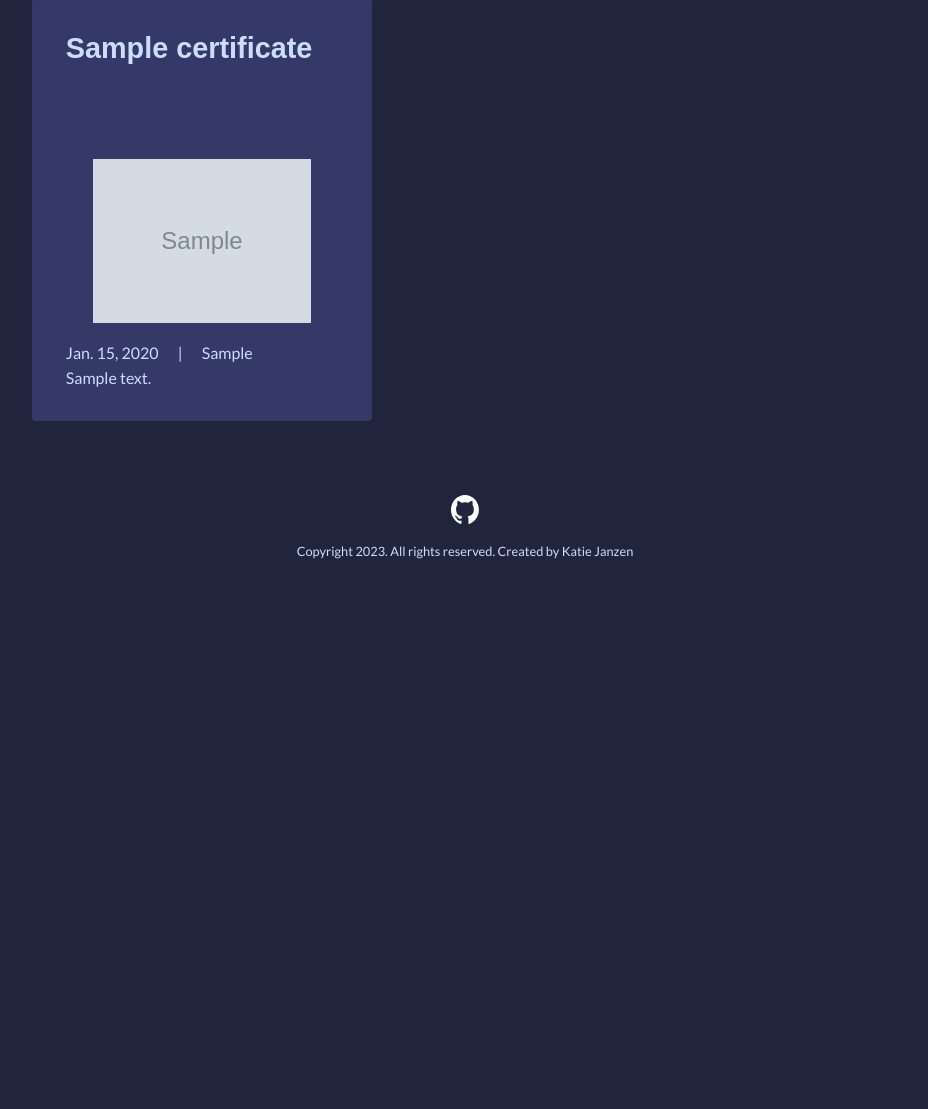
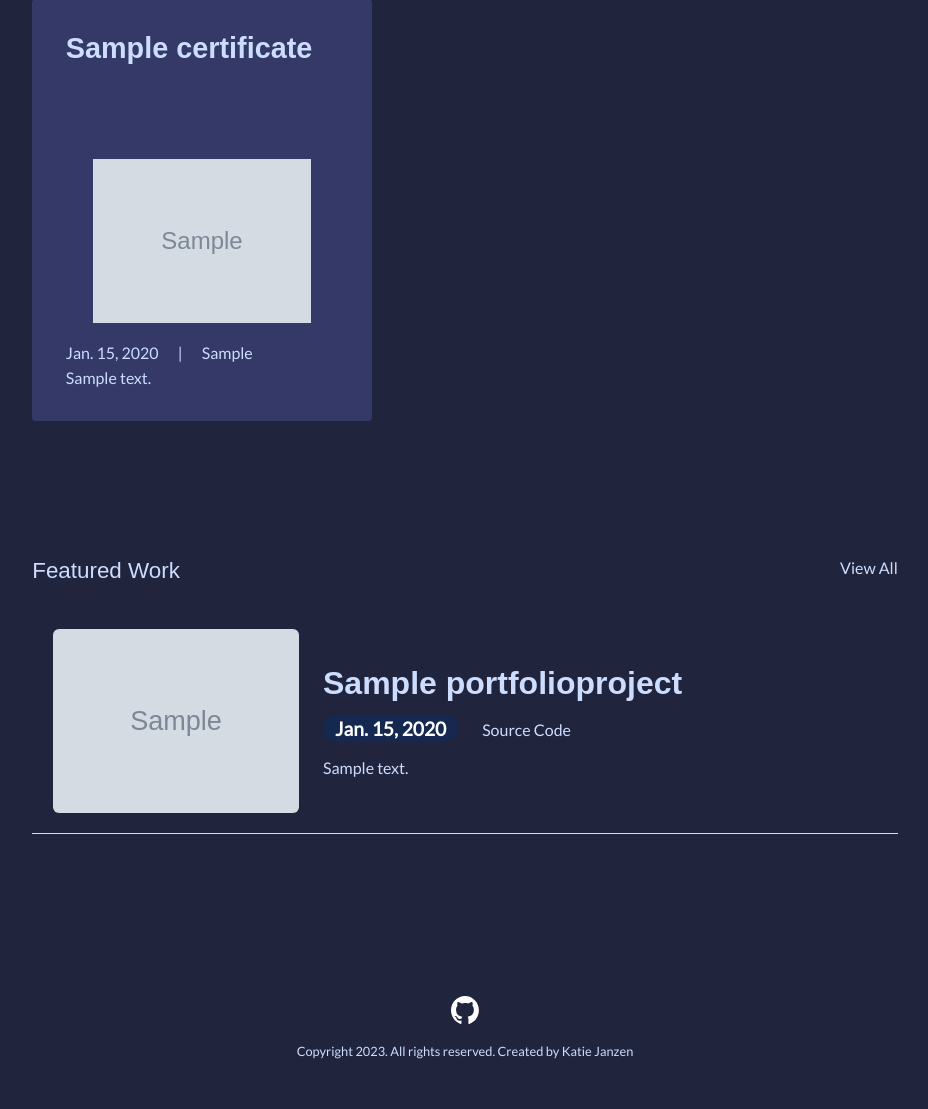
Before and after one commit to ImpendingKataclysm/personal_portfolio_site, a Django app: page / in a window 1280 px wide. Shown: the part 914-2023 px from the top of the page, without its empty margins (175-1103 px from the left). Before the commit the page ends 1473 px from the top, so only its background shows below. Run offline with Django 4.2, Linux system fonts and the light colour scheme; tables that the repository leaves empty hold one stand-in row (values such as "Sample post"); grey boxes marked "Sample" are stand-in pictures; some libraries are stand-ins or nearby versions; some web fonts are replaced.

Commit message:
Display portfolio projects from the database on the home page and include a link with each project to a detail page

```diff
--- a/main_site/static/css/style.css
+++ b/main_site/static/css/style.css
@@ -43,6 +43,12 @@ ul {
     line-height: normal;
     font-family: var(--titleFont);
     font-weight: var(--bold);
+}
+
+.lgTitle {
+    font-size: 2rem;
+    font-weight: var(--bold);
+    font-family: var(--titleFont);
 }
 
 .mdTitle {
@@ -251,6 +257,45 @@ a, .btn {
     left: 1rem;
 }
 
+/* Projects Section */
+
+.portfolioCard {
+    padding: 1.3rem;
+    border-bottom: 1px solid #e0e0e0;
+}
+
+.portfolioImgCol img {
+    border-radius: 6px;
+    width: 15.375rem;
+    height: 11.5rem;
+    -o-object-fit: cover;
+    object-fit: cover;
+}
+
+.portfolioContentCol > p:last-child {
+    margin-bottom: 0;
+}
+
+.portfolioOption {
+    padding: 0.3rem 0 1rem;
+}
+
+.portfolioOption li {
+    display: inline-block;
+    padding-right: 1.3rem;
+}
+
+.dateLbl {
+    display: inline-block;
+    padding: 0.25rem 0.75rem;
+    background-color: #142850;
+    border-radius: 1.2rem;
+    color: #fff;
+    font-size: 1.2rem;
+    line-height: 1;
+    font-weight: var(--bold);
+}
+
 /* For larger screens */
 
 @media screen and (min-width: 992px) {
--- a/main_site/templates/index.html
+++ b/main_site/templates/index.html
@@ -125,4 +125,55 @@
             </div>
         </div>
     </section>
+
+    <!-- Projects Section -->
+    <section>
+        <div class="sectionSpace">
+            <div class="container">
+                <div class="portfolioCol">
+                    <div class="row pb-3">
+                        <div class="col">
+                            <h3 class="smTitle">Featured Work</h3>
+                        </div>
+                        <div class="col-auto">
+                            <a href="{% url 'main_site:portfolio' %}" class="simpleLink">
+                                View All
+                            </a>
+                        </div>
+                    </div>
+                    {% for project in projects %}
+                        <div class="portfolioCard">
+                            <div class="row g-4 align-items-center">
+                                <div class="col-md-auto">
+                                    <div class="portfolioImgCol">
+                                        <img src="{{ project.image.url }}" alt="{{ project.name }}" />
+                                    </div>
+                                </div>
+                                <div class="col-md">
+                                    <div class="portfolioContentCol">
+                                        <h4 class="lgTitle">
+                                        <a href="{% url 'main_site:portfolio_detail' project.slug %}">
+                                            {{ project.name }}
+                                        </a>
+                                    </h4>
+                                        <ul class="portfolioOption">
+                                            <li>
+                                                <span class="dateLbl">{{ project.date.date }}</span>
+                                            </li>
+                                            <li>
+                                                <a href="{{ project.source_code_url }}" target="_blank">
+                                                    Source Code
+                                                </a>
+                                            </li>
+                                        </ul>
+                                        <p>{{ project.description }}</p>
+                                    </div>
+                                </div>
+                            </div>
+                        </div>
+                    {% endfor %}
+                </div>
+            </div>
+        </div>
+    </section>
 {% endblock %}
--- a/main_site/urls.py
+++ b/main_site/urls.py
@@ -6,4 +6,6 @@ app_name = 'main_site'
 urlpatterns = [
     path('', views.HomeView.as_view(), name='home'),
     path('contact/', views.ContactView.as_view(), name='contact'),
+    path('portfolio/', views.PortfolioView.as_view(), name='portfolio'),
+    path('project/<slug:slug>', views.PortfolioDetailView.as_view(), name='portfolio_detail'),
 ]
--- a/main_site/views.py
+++ b/main_site/views.py
@@ -13,12 +13,23 @@ class HomeView(generic.TemplateView):
         context = super().get_context_data(**kwargs)
         skills = models.Skill.objects.all()
         certificates = models.Certificate.objects.filter(is_active=True)
+        projects = models.PortfolioProject.objects.filter(is_active=True)
 
         context['skills'] = skills
         context['certificates'] = certificates
+        context['projects'] = projects
 
         return context
 
 
 class ContactView(generic.TemplateView):
     template_name = 'contact.html'
+
+
+class PortfolioView(generic.TemplateView):
+    template_name = 'portfolio.html'
+
+
+class PortfolioDetailView(generic.DetailView):
+    model = models.PortfolioProject
+    template_name = 'portfolio_detail.html'
```
Also changed, not shown: main_site/templates/portfolio.html (added, +8 -0 lines), main_site/templates/portfolio_detail.html (added, +8 -0 lines).
